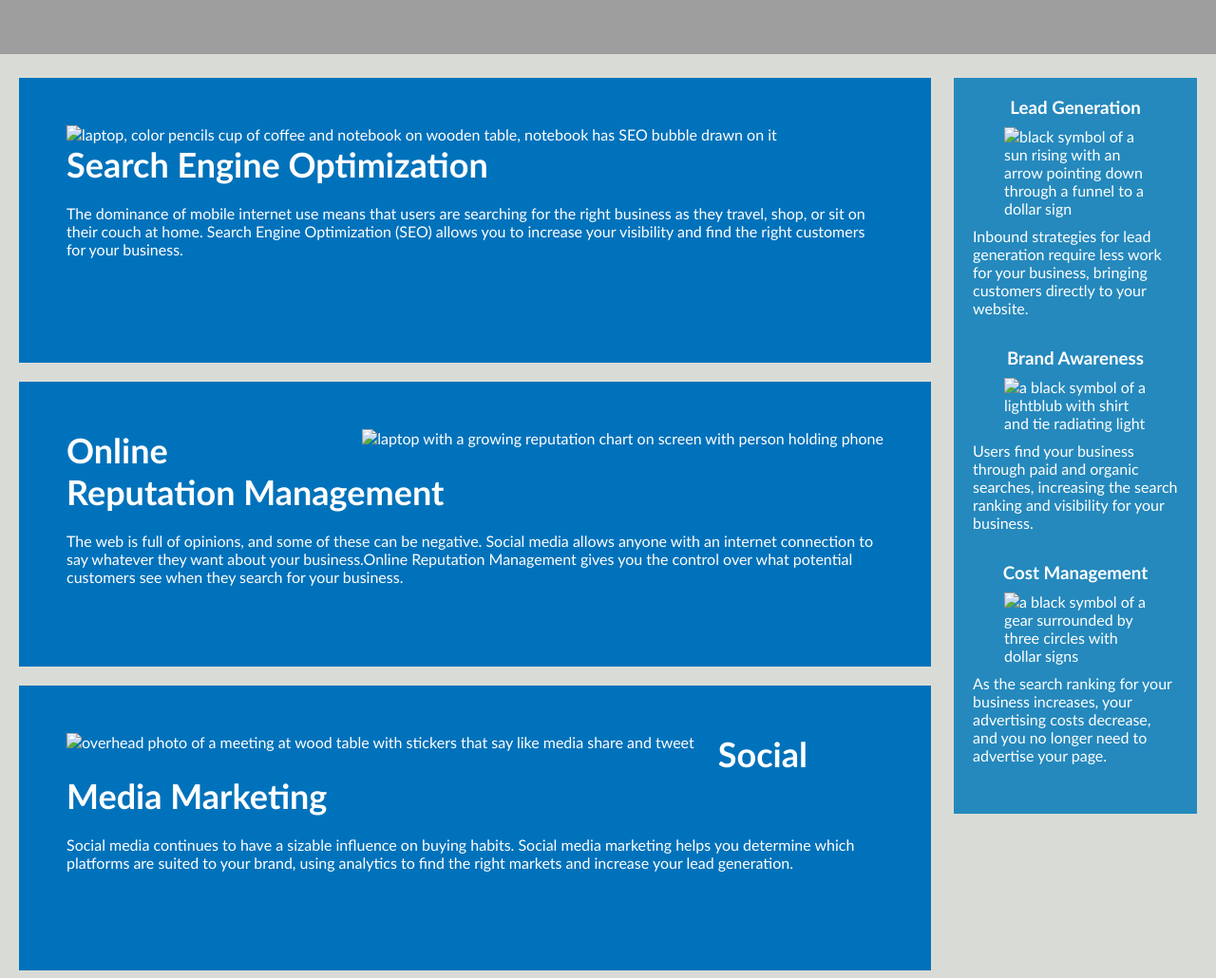
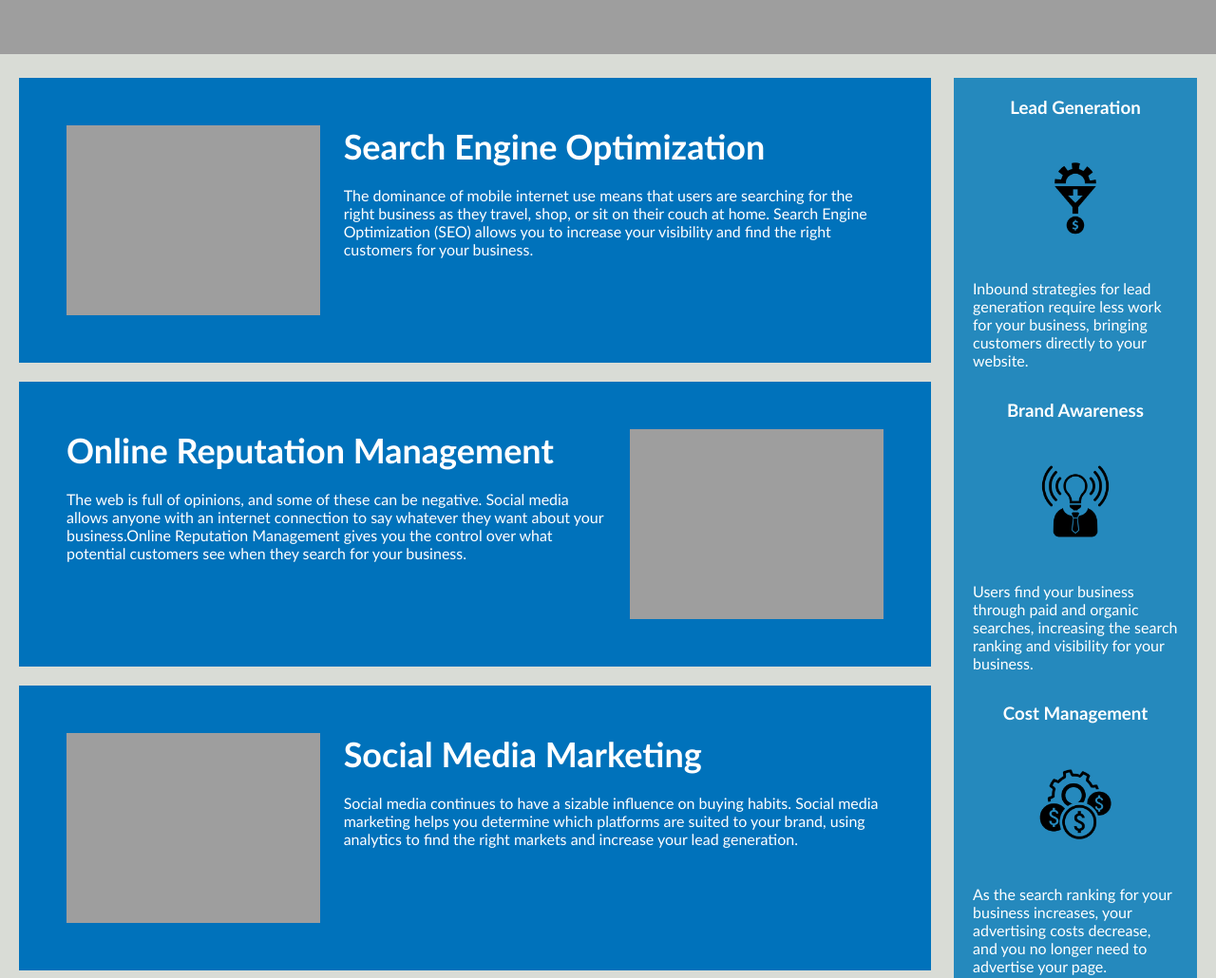
Before and after one commit to stephrrcodes/Horiseon-Code-Refractor, a plain HTML site: page index.html in a window 1280 px wide. Shown: the part 840-1870 px from the top of the page at 95% size. Drawn offline with Linux system fonts and the light colour scheme; the site is published under a folder, as on GitHub Pages, so addresses that start at the root find nothing.

Commit message:
images connected

```diff
--- a/index.html
+++ b/index.html
@@ -32,21 +32,21 @@
     <!--Section-->
     <section class="content">
         <article id="search-engine-optimization" class="search-engine-optimization">
-            <img src="/assets/images/search-engine-optimization.jpg" alt="laptop, color pencils cup of coffee and notebook on wooden table, notebook has SEO bubble drawn on it" class="float-left" />
+            <img src="./assets/images/search-engine-optimization.jpg" alt="laptop, color pencils cup of coffee and notebook on wooden table, notebook has SEO bubble drawn on it" class="float-left" />
             <h2>Search Engine Optimization</h2>
             <p>
                 The dominance of mobile internet use means that users are searching for the right business as they travel, shop, or sit on their couch at home. Search Engine Optimization (SEO) allows you to increase your visibility and find the right customers for your business.
             </p>
         </article>
         <article id="online-reputation-management" class="online-reputation-management">
-            <img src="/assets/images/online-reputation-management.jpg" alt="laptop with a growing reputation chart on screen with person holding phone" class="float-right" />
+            <img src="./assets/images/online-reputation-management.jpg" alt="laptop with a growing reputation chart on screen with person holding phone" class="float-right" />
             <h2>Online Reputation Management</h2>
             <p>
                 The web is full of opinions, and some of these can be negative. Social media allows anyone with an internet connection to say whatever they want about your business.Online Reputation Management gives you the control over what potential customers see when they search for your business.
             </p>
         </article>
         <article id="social-media-marketing" class="social-media-marketing">
-            <img src="/assets/images/social-media-marketing.jpg" alt="overhead photo of a meeting at wood table with stickers that say like media share and tweet" class="float-left" />
+            <img src="./assets/images/social-media-marketing.jpg" alt="overhead photo of a meeting at wood table with stickers that say like media share and tweet" class="float-left" />
             <h2>Social Media Marketing</h2>
             <p>
                 Social media continues to have a sizable influence on buying habits. Social media marketing helps you determine which platforms are suited to your brand, using analytics to find the right markets and increase your lead generation.
@@ -57,21 +57,21 @@
     <aside class="benefits">
         <article class="benefit-lead">
             <h3>Lead Generation</h3>
-            <img src="/assets/images/lead-generation.png"  alt="black symbol of a sun rising with an arrow pointing down through a funnel to a dollar sign" />
+            <img src="./assets/images/lead-generation.png"  alt="black symbol of a sun rising with an arrow pointing down through a funnel to a dollar sign" />
             <p>
                 Inbound strategies for lead generation require less work for your business, bringing customers directly to your website.
             </p>
         </article>
         <article class="benefit-brand">
             <h3>Brand Awareness</h3>
-            <img src="/assets/images/brand-awareness.png" alt="a black symbol of a lightblub with shirt and tie radiating light" />
+            <img src="./assets/images/brand-awareness.png" alt="a black symbol of a lightblub with shirt and tie radiating light" />
             <p>
                 Users find your business through paid and organic searches, increasing the search ranking and visibility for your business.
             </p>
         </article>
         <article class="benefit-cost">
             <h3>Cost Management</h3>
-            <img src="/assets/images/cost-management.png" alt="a black symbol of a gear surrounded by three circles with dollar signs" />
+            <img src="./assets/images/cost-management.png" alt="a black symbol of a gear surrounded by three circles with dollar signs" />
             <p>
                 As the search ranking for your business increases, your advertising costs decrease, and you no longer need to advertise your page.
             </p>
```
